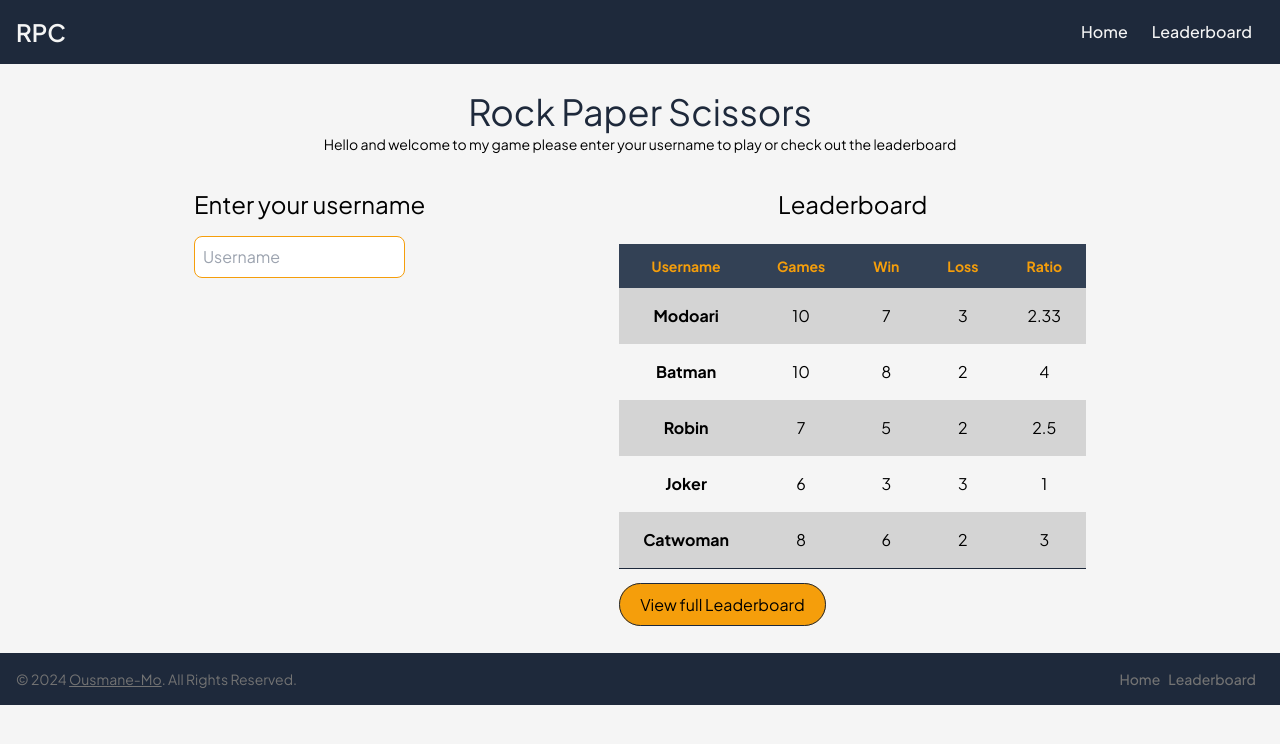
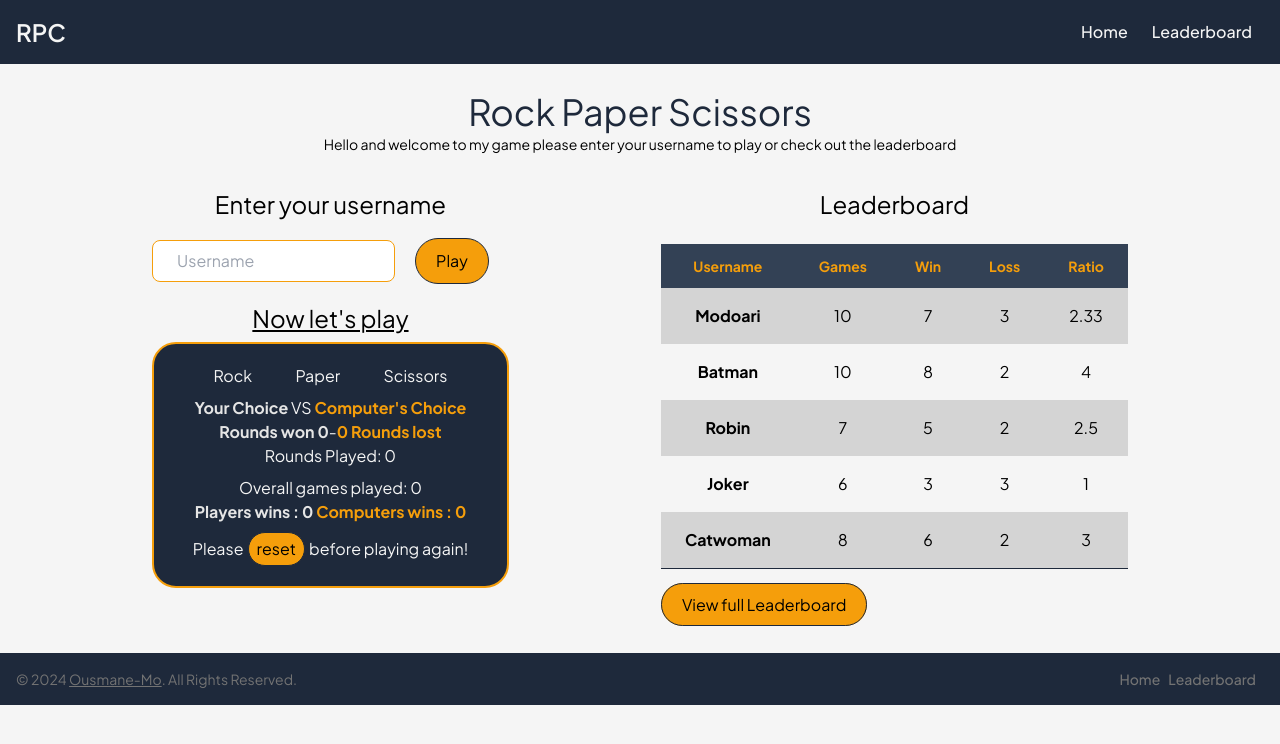
Before and after one commit to Ousmane-Mo/rock-paper-scissors, a Next.js app: page / in a window 1280 px wide. Shown: the top 744 px of the page. Built offline with nearby package versions, Linux system fonts and the light colour scheme; data requests are answered from the project's data file.

Commit message:
rpc game added, comments added + minot style changed

```diff
--- /dev/null
+++ b/src/app/game/page.tsx
@@ -0,0 +1,160 @@
+"use client"
+import React, {useState} from "react";
+
+const Rpc = () => {
+  // Game State
+  // ----------
+  // The following state variables are used to track the game's progress.
+  const [playerChoice, setPlayerChoice] = useState('Your choice');
+  const [computerChoice, setComputerChoice] = useState('Computer\'s choice');
+  const [winner, setWinner] = useState('');
+  const [roundsPlayed, setRoundsPlayed] = useState(0);
+  const [roundsWons, setRoundsWons] = useState(0);
+  const [roundsLost, setRoundsLost] = useState(0);
+  const [gamesPlayed, setGamesPlayed] = useState(0);
+  const [playerWins, setPlayerWins] = useState(0);
+  const [computerWins, setComputerWins] = useState(0);
+  const [message, setMessage] = useState('');
+
+  /**
+   * Generate Computer Choice
+   *
+   * This function generates the computer's random choice.
+   *
+   * @returns {string} - The computer's choice (rock, paper, or scissors).
+  */
+  const getComputerChoice = () => {
+    const choices = ['rock', 'paper', 'scissors'];
+    return choices[Math.floor(Math.random() * choices.length)];
+  }
+  /**
+   * Play Game
+   *
+   * This function handles the game logic when a player makes a choice.
+   *
+   * @param {string} choice - The player's choice (rock, paper, or scissors).
+  */
+  const playGame = (choice: string) => {
+
+    setPlayerChoice(choice);
+    const computer = getComputerChoice();
+    setComputerChoice(computer);
+
+    // Initialize variables to hold the updated rounds won and lost
+    let newRoundsWons = roundsWons;
+    let newRoundsLost = roundsLost;
+
+    if (choice === computer) {
+      setWinner('It\'s a tie!');
+      setRoundsPlayed(prev => prev + 1)
+
+    } else if (
+      (choice === 'rock' && computer === 'scissors') ||
+      (choice === 'scissors' && computer === 'paper') ||
+      (choice === 'paper' && computer === 'rock')) {
+        setWinner('You win this round!');
+        newRoundsWons += 1;
+        setRoundsPlayed(prev => prev + 1);
+
+    } else {
+        setWinner('You lose this round!');
+        newRoundsLost += 1;
+        setRoundsPlayed(prev => prev + 1);
+
+    }
+    // Update state for rounds won and lost
+    setRoundsWons(newRoundsWons);
+    setRoundsLost(newRoundsLost);
+
+    // Check for game over after updating rounds
+    checkGameOver(newRoundsWons, newRoundsLost);
+  }
+
+  /**
+   * Check Game Over
+   *
+   * This function checks if the game is over and updates the game state accordingly.
+   *
+   * @param {number} roundsWons - The number of rounds won by the player.
+   * @param {number} roundsLost - The number of rounds lost by the player.
+  */
+  const checkGameOver = (roundsWons: number,roundsLost: number) => {
+    if (roundsWons === 2) {
+      setMessage("You are the winner of this best of 3! Gg!");
+      setPlayerWins(prev => prev + 1);
+      setGamesPlayed(prev => prev + 1);
+    } else if (roundsLost === 2) {
+      setMessage("The computer is the winner of this best of 3! Try again!");
+      setComputerWins(prev => prev + 1);
+      setGamesPlayed(prev => prev + 1);
+    }
+  }
+
+  /**
+   * Reset Game
+   *
+   * This function resets the game state to its initial values.
+  */
+  const resetGame = () => {
+    setRoundsLost(0);
+    setRoundsWons(0);
+    setRoundsPlayed(0);
+    setPlayerChoice('Your choice');
+    setComputerChoice('Computer\'s choice');
+    setWinner('');
+    setMessage('');
+  }
+
+  return(
+    <div className="my-3 text-center">
+      <h2 className="text-center text-2xl my-2 underline underline-offset-2 ">Now let&apos;s play</h2>
+      <div className="my-2 py-3 px-4 border-2 bg-slate-800 text-neutral-100 border-amber-500 rounded-3xl">
+        <div className="flex justify-evenly my-2">
+          <button
+            onClick={() => { playGame('rock'); }}>
+              Rock
+          </button>
+          <button
+            onClick={() => { playGame('paper'); }}>
+              Paper
+          </button>
+          <button
+            onClick={() => { playGame('scissors'); }}>
+              Scissors
+          </button>
+        </div>
+        <div>
+          <p className="capitalize">
+            <span className="text-neutral-200 font-bold">{playerChoice} </span>
+            VS
+            <span className="text-amber-500 font-bold"> {computerChoice}</span>
+          </p>
+          <p className="text-amber-800 underline">{winner}</p>
+          <p>
+            <span className="text-neutral-200 font-bold">Rounds won {roundsWons}</span>
+            -
+            <span className="text-amber-500 font-bold">{roundsLost} Rounds lost</span>
+          </p>
+          <p>Rounds Played: {roundsPlayed}</p>
+        </div>
+        <div className="my-2">
+          <p className="font-bold text-neutral-100">{message}</p>
+          <p>Overall games played: {gamesPlayed}</p>
+          <p>
+            <span className="text-neutral-200 font-bold">Players wins : {playerWins} </span>
+            <span className="text-amber-500 font-bold"> Computers wins : {computerWins}</span>
+          </p>
+        </div>
+        <div className="my-2">
+          Please
+          <button className="text-black bg-amber-500 border border-slate-800 hover:bg-amber-200 rounded-full px-2 py-1 mx-1"
+          type="button" onClick={() => {resetGame()}}>
+            reset
+          </button>
+          before playing again!
+        </div>
+      </div>
+    </div>
+  );
+}
+export default Rpc;
--- a/src/app/layout.tsx
+++ b/src/app/layout.tsx
@@ -27,10 +27,10 @@ export default function RootLayout({
               <a href="/" className="text-2xl font-semibold text-neutral-100 hover:text-neutral-200">RPC</a>
                 <ul className="font-medium flex flex-row ">
                   <li>
-                    <a href="/" className="py-2 px-3 text-neutral-100 hover:text-neutral-200 hover:underline" aria-current="page">Home</a>
+                    <a href="/" className="py-2 px-3 text-neutral-100 hover:text-neutral-200 hover:underline hover:underline-offset-2" aria-current="page">Home</a>
                   </li>
                   <li>
-                    <a href="/leaderboard" className="py-2 px-3 text-neutral-100 hover:text-neutral-200 hover:underline">Leaderboard</a>
+                    <a href="/leaderboard" className="py-2 px-3 text-neutral-100 hover:text-neutral-200 hover:underline hover:underline-offset-2">Leaderboard</a>
                   </li>
                 </ul>
             </div>
@@ -44,10 +44,10 @@ export default function RootLayout({
             <span className="text-sm text-neutral-500">© 2024 <a href="http://https://github.com/Ousmane-Mo" target="_blank" className="underline hover:text-amber-500">Ousmane-Mo</a>. All Rights Reserved.</span>
             <ul className="flex items-center px-2 text-sm font-medium text-neutral-500">
               <li>
-                <a href="/" className="mx-2 hover:text-amber-500 hover:underline">Home</a>
+                <a href="/" className="mx-2 hover:text-amber-500 hover:underline hover:underline-offset-2">Home</a>
               </li>
               <li>
-                  <a href="/leaderboard" className="mb-6 hover:text-amber-500 hover:underline">Leaderboard</a>
+                  <a href="/leaderboard" className="mb-6 hover:text-amber-500 hover:underline hover:underline-offset-2">Leaderboard</a>
               </li>
             </ul>
           </div>
--- a/src/app/page.tsx
+++ b/src/app/page.tsx
@@ -1,17 +1,45 @@
 "use client"
 import React, {useState, useEffect} from "react";
 import Table, {Player} from "./components/table";
+import Rpc from "./game/page";
 
 export default function Home() {
   const [players, setPlayers] = useState<Player[]>([]);
+  const [username, setUsername] = useState('');
 
+    // useEffect to fetch players from the server when the component mounts
   useEffect(() => {
     fetch('http://localhost:4000/players')
     .then(response => response.json())
-    .then(data => setPlayers(data));
-  }, []);
+    .then(data => setPlayers(data)); // Update players state with fetched data
+  }, []);// Empty dependency array means this runs once on mount
 
   const limitedPlayers = players.slice(0, 5);
+
+  const addPlayer = async () => {
+    const response = await fetch('http://localhost:4000/players', {
+      method: 'POST',
+      headers: {
+        'Content-Type': 'application/json',
+      },
+      body: JSON.stringify({
+        username: username,
+        games: 0,
+        win: 0,
+        loss: 0,
+        ratio: 0
+      })
+    });
+    const data = await response.json();
+    // Update players state by creating a new array that includes all previous players and the new player
+    setPlayers(prevPlayers => [...prevPlayers, data]);
+  setUsername('');
+
+  };
+  const handleUsernameChange = (event: React.ChangeEvent<HTMLInputElement>) => {
+    setUsername(event.target.value);
+  }
+
   return (
     <section className="container my-7">
       <div className="container mt-4  text-center">
@@ -21,12 +49,26 @@ export default function Home() {
       <div className="text-black flex justify-evenly mt-4">
         <div className="py-2">
           <h2 className="text-center text-2xl my-2">Enter your username</h2>
-          <input type="text" name="username" className="p-2 my-2 border border-amber-500 rounded-lg" placeholder="Username"></input>
+          <div className="my-3">
+            <input
+              type="text"
+              value={username}
+              onChange={handleUsernameChange}
+              className="py-2 px-6 my-2 border border-amber-500 rounded-lg" placeholder="Username"></input>
+            <button
+              className="text-black bg-amber-500 border border-slate-800 hover:bg-amber-200 rounded-full px-5 py-2.5 mx-5"
+             onClick={addPlayer}>Play</button>
+          </div>
+          {Rpc()}
         </div>
         <div className="py-2">
           <h2 className="text-center text-2xl my-2">Leaderboard</h2>
           <Table players={limitedPlayers}/>
-          <a className="text-black bg-amber-500 border border-slate-800 hover:bg-amber-200 rounded-full px-5 py-2.5 mb-5" href="/leaderboard">View full Leaderboard</a>
+          <a
+            className="text-black bg-amber-500 border border-slate-800 hover:bg-amber-200 rounded-full px-5 py-2.5 mb-5"
+            href="/leaderboard">
+              View full Leaderboard
+          </a>
         </div>
       </div>
     </section>
```
